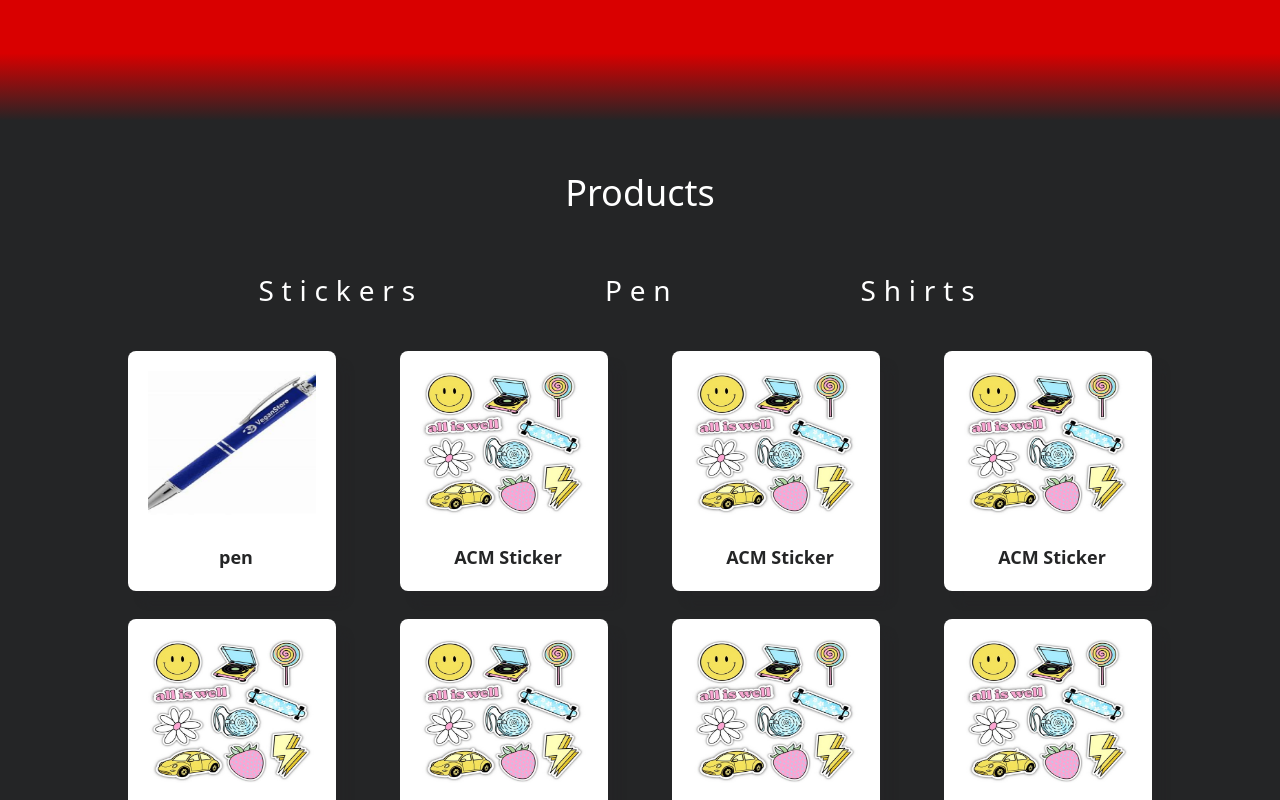
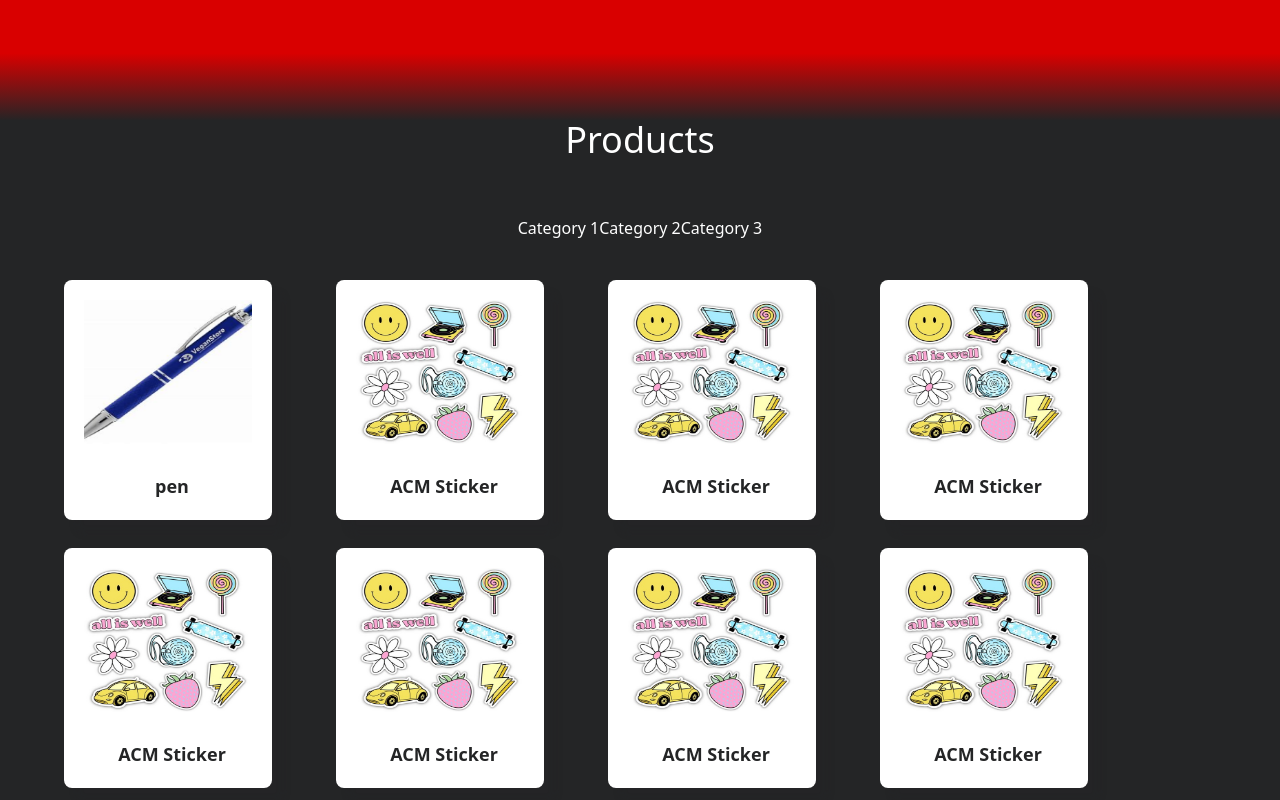
Before and after one commit to acm-uic/marketplace, a Next.js app: page / in a window 1280 px wide. Shown: the part 680-1480 px from the top of the page. Built offline with nearby package versions, Linux system fonts and the light colour scheme.

Commit message:
revert changes

```diff
--- a/app/components/product.jsx
+++ b/app/components/product.jsx
@@ -14,7 +14,7 @@ export default function Product({ id, title, price, imgUrl,isDarkMode}) {
       className={`font-bold bg-white text-black p-5 rounded-lg relative w-52 h-60 shadow-[12px_13px_6px_0_rgba(36,37,38,0.25)]
       ${hovered?"border-solid border-ACMLIGHT  border-2":""} `}
     >
-      <Image alt="" src={imgUrl} width={180} height={200} className="h-36" />
+      <Image src={imgUrl} width={180} height={200} className="h-36" />
       <div
         className={`bg-white flex items-center flex-col justify-center absolute w-44 cursor-pointer rounded-lg transition-all duration-200 text-ACMDARK	ease-in
         ${
--- a/app/components/productFilter.jsx
+++ b/app/components/productFilter.jsx
@@ -1,12 +1,10 @@
-import Link from "next/link";
-
 //Content just to test position of the product List
 export default function ProductFilter({isDarkMode}){
     return(
-        <div className={`${isDarkMode? 'text-white': 'text-ACMDARK'} flex flex-row w-screen justify-center lg:text-[28px] font-[500] tracking-[7.83px]  lg:gap-[182px] sm:gap-[100px] sm:text-[20px] mr-[2.45rem] `}>
-        <Link className="hover:text-ACMLIGHT" href="/">Stickers</Link>
-        <Link className="hover:text-ACMLIGHT" href="/">Pen</Link>
-        <Link className="hover:text-ACMLIGHT" href="/">Shirts</Link>
+        <div className={`${isDarkMode? 'text-white': 'text-ACMDARK'} flex flex-row`}>
+        <h1>Category 1</h1>
+        <h1>Category 2</h1>
+        <h1>Category 3</h1>
         </div>
     )
 }
--- a/app/components/productlist.jsx
+++ b/app/components/productlist.jsx
@@ -7,14 +7,14 @@ export default function ProductList({productList, isDarkMode }) {
   return (
     <div
       ref={productList}
-      className={` ${isDarkMode? 'bg-ACMDARK': "bg-white"} text-white flex flex-col items-center  justify-center min-h-screen bg-cover bg-center w-sceen overflow-hidden`} >
-      <h1 className={`text-4xl bold ${isDarkMode? 'text-white' : 'text-ACMDARK'} justify-center mt-[53px]`}  >Products</h1>
+      className={` ${isDarkMode? 'bg-ACMDARK': "bg-white"} text-white flex flex-col items-center  justify-center min-h-screen bg-cover bg-center w-full`} >
+      <h1 className={`text-4xl bold ${isDarkMode? 'text-white' : 'text-ACMDARK'}`}  >Products</h1>
       <div className="flex flex-col items-center justify-center	mt-14">
         <ProductFilter isDarkMode={isDarkMode}/>
-        <div className="flex items-start content-start justify-center gap-x-16 gap-y-7 shrink-0 flex-wrap max-w-6xl mb-10 mt-10">
+        <div className="flex items-start content-start gap-x-16 gap-y-7 shrink-0 flex-wrap max-w-6xl mb-10 mt-10">
           {productList && productList.map((product,) => {
             return (
-              <div key = {product.id}>
+              <div>
                 <Product isDarkMode={isDarkMode} id={product.id} price={product.price} title={product.title} imgUrl={product.imgUrl} />
               </div>
             )
```
